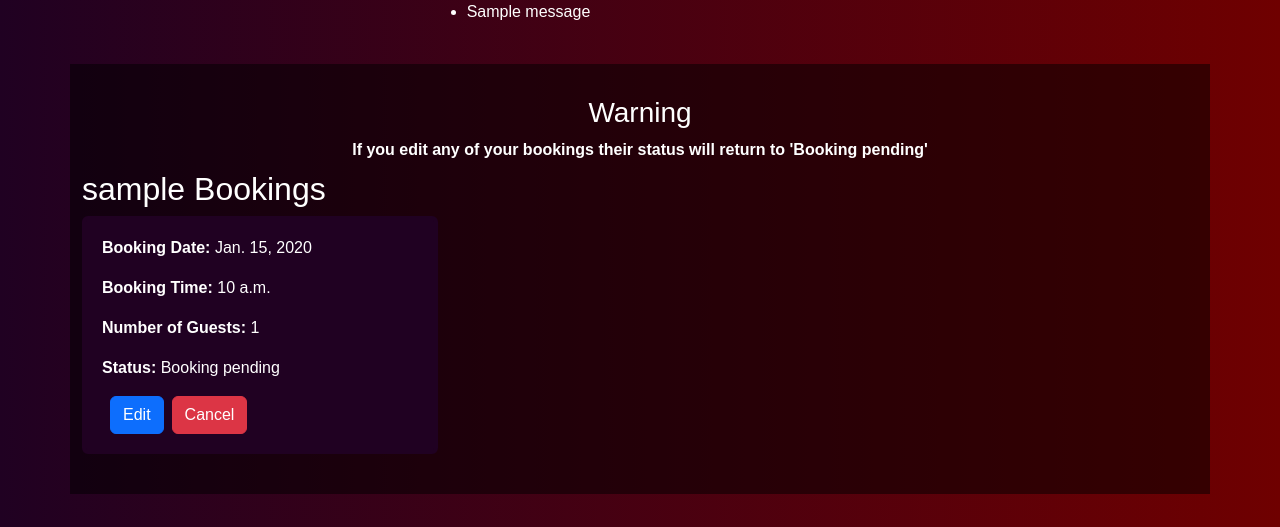
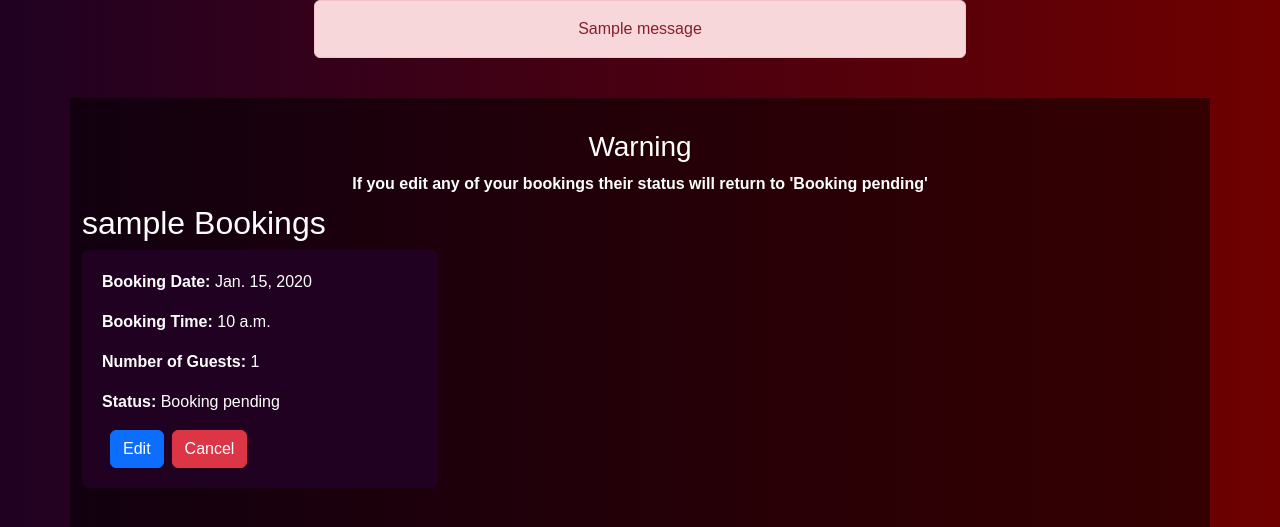
Before and after one commit to MiguelSanLeon/Bakalar-booking-app, a Django app: page /check-bookings/ in a window 1280 px wide. Shown: the part 120-647 px from the top of the page. Run offline with Django 3.2, Linux system fonts and the light colour scheme; a user stored in the database is signed in; tables that the repository leaves empty hold one stand-in row (values such as "Sample post"); one stand-in notice (Sample message) is shown; some libraries are stand-ins or nearby versions; some web fonts are replaced.

Commit message:
Fix error messages style in base.html

```diff
--- a/templates/base.html
+++ b/templates/base.html
@@ -86,12 +86,12 @@
         {% endif %}
         {% if messages %}
         <div class="row">
-            <div class="col-md-4 offset-md-4">
-                <ul class="messages">
-                    {% for message in messages %}
-                    <li{% if message.tags %} class="{{ message.tags }}" {% endif %}>{{ message }}</li>
-                        {% endfor %}
-                </ul>
+            <div class="alert alert-danger col-md-6 offset-md-3" role="alert">
+                {% for message in messages %}
+                <div class="text-center error-message">
+                    {{ message }}
+                </div>
+                {% endfor %}
             </div>
         </div>
         <script>
```
Also changed, not shown: README.md.
